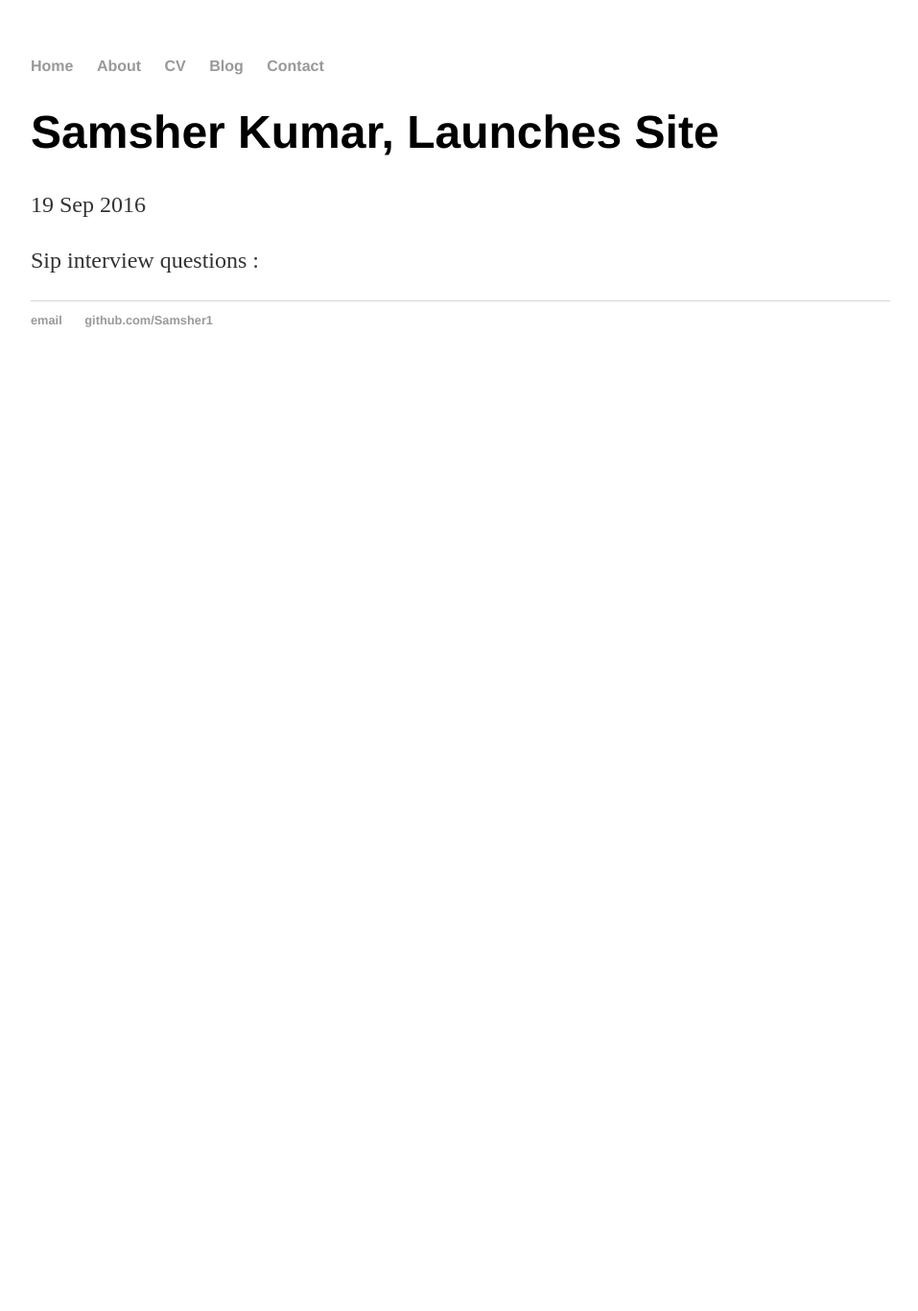
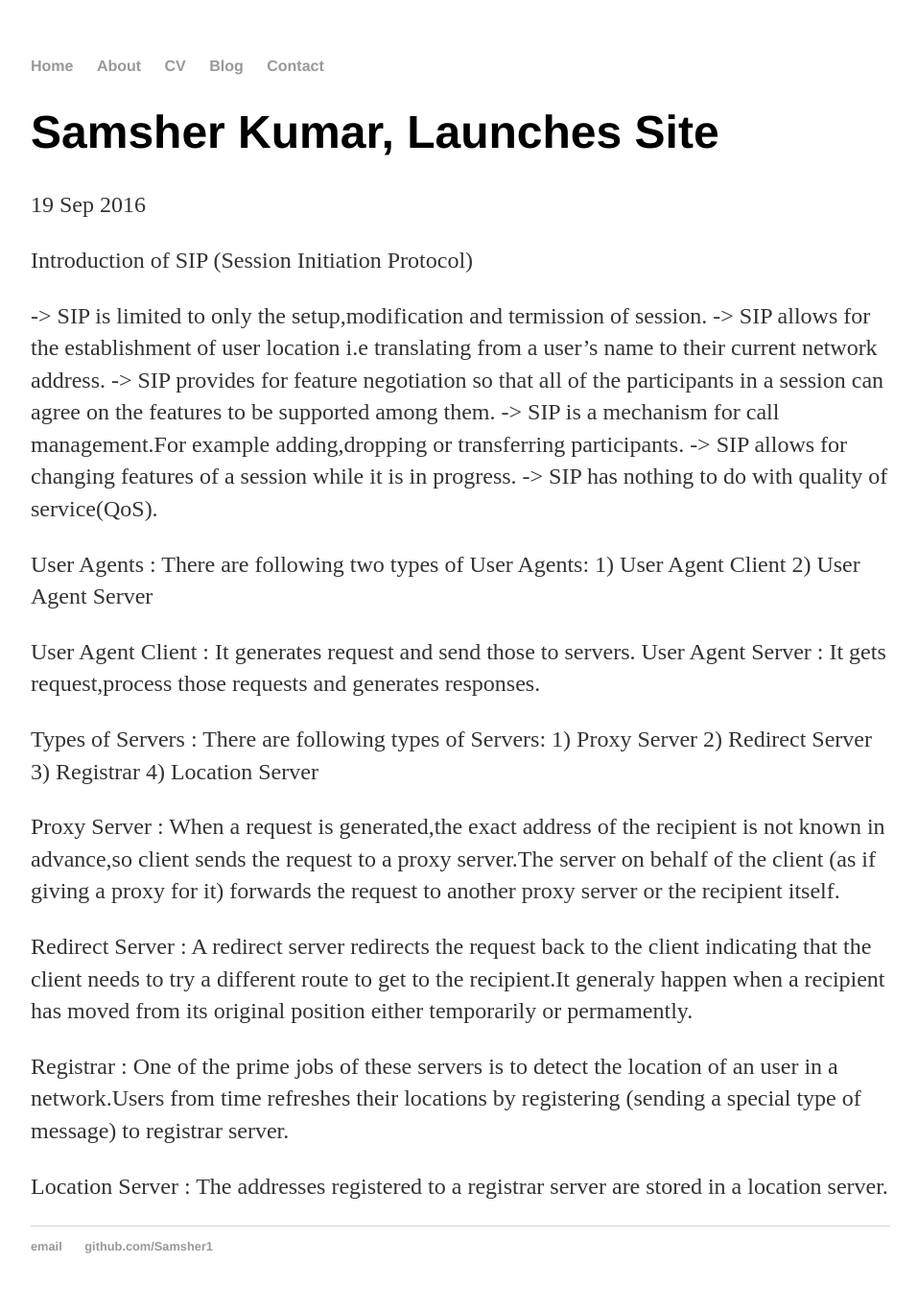
Before and after one commit to Samsher1/Samsher1.github.io, a Jekyll site: the page built from _posts/2016-09-19-Samsher-Kumar-site-launched.md, in a window 1280 px wide. Shown: the whole page at 96% size, without its empty margins (160-1117 px from the left). Built offline with Jekyll 4.4.1, drawn with Linux system fonts in a browser that asks for light colours; before the commit the page ends 900 px from its top, so only the background shows below that.

Commit message:
Update 2016-09-19-Samsher-Kumar-site-launched.md

```diff
--- a/_posts/2016-09-19-Samsher-Kumar-site-launched.md
+++ b/_posts/2016-09-19-Samsher-Kumar-site-launched.md
@@ -3,4 +3,40 @@ layout: post
 title: "Samsher Kumar, Launches Site"
 date: 2016-09-19
 ---
-Sip interview questions :
+Introduction of SIP (Session Initiation Protocol)
+
+-> SIP is limited to only the setup,modification and termission of session.
+-> SIP allows for the establishment of user location i.e translating from a user's name to their current network address.
+-> SIP provides for feature negotiation so that all of the participants in a session can agree on the features to be supported among them.
+-> SIP is a mechanism for call management.For example adding,dropping or transferring participants.
+-> SIP allows for changing features of a session while it is in progress.
+-> SIP has nothing to do with quality of service(QoS).
+
+User Agents :
+        There are following two types of User Agents:
+        1) User Agent Client
+        2) User Agent Server
+
+User Agent Client :
+        It generates request and send those to servers.
+User Agent Server :
+        It gets request,process those requests and generates responses.
+
+Types of Servers :
+        There are following types of Servers:
+        1) Proxy Server
+        2) Redirect Server
+        3) Registrar
+        4) Location Server
+
+Proxy Server :
+        When a request is generated,the exact address of the recipient is not known in advance,so client sends the request to a proxy server.The server on behalf of  the client (as if giving a proxy for it) forwards the request to another proxy server or the recipient itself.
+
+Redirect Server :
+        A redirect server redirects the request back to the client indicating that the client needs to try a different route to get to the recipient.It generaly happen when a recipient has moved from its original position either temporarily or permamently.
+
+Registrar :
+        One of the prime jobs of these servers is to detect the location of an user in a network.Users from time refreshes their locations by registering (sending a special type of message) to registrar server.
+
+Location Server :
+        The addresses registered to a registrar server are stored in a location server.
```
